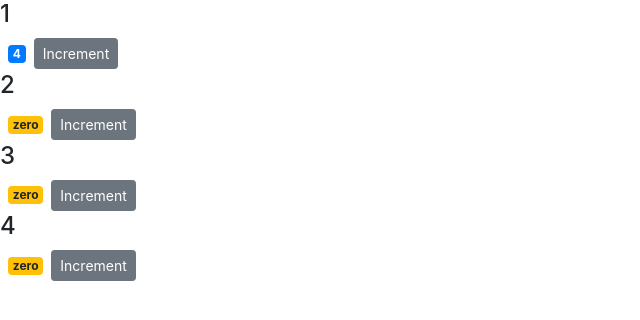
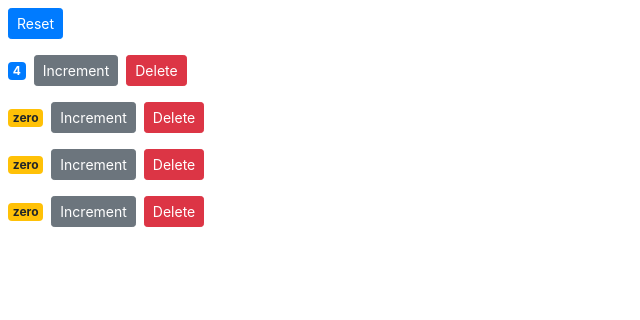
Before and after one commit to ilaydaozdemir/ReactShoppingCart, a React (Create React App) app in the folder shoppingcard/: page / in a window 1280 px wide. Shown: the top 320 px of the page, without its empty margins (0-640 px from the left). Built offline with nearby package versions, Linux system fonts and the light colour scheme.

Commit message:
Add Reset Button and Delete Button

```diff
--- a/shoppingcard/src/components/counter.jsx
+++ b/shoppingcard/src/components/counter.jsx
@@ -2,7 +2,7 @@
 
 class Counter extends Component {
   state = {
-    value: this.props.value,
+    value: this.props.counter.value,
   };
 
   handleIncrement = () => {
@@ -10,16 +10,20 @@
   };
 
   render() {
-    console.log(this.props);
     return (
       <div>
-        <h4>{this.props.id}</h4>
         <span className={this.getBadge()}>{this.formatCount()}</span>
         <button
           onClick={this.handleIncrement}
           className='btn btn-secondary btn-sm'
         >
           Increment
+        </button>
+        <button
+          onClick={() => this.props.onDelete(this.props.counter.id)}
+          className='btn btn-danger btn-sm m-2'
+        >
+          Delete
         </button>
       </div>
     );
--- a/shoppingcard/src/components/counters.jsx
+++ b/shoppingcard/src/components/counters.jsx
@@ -11,13 +11,34 @@
     ],
   };
 
+  handleReset = () => {
+    const counters = this.state.counters.map(c => {
+      c.value = 0;
+      return c;
+    });
+    this.setState({ counters });
+  };
+
+  handleDelete = counterId => {
+    const counters = this.state.counters.filter(c => c.id !== counterId);
+    this.setState({ counters });
+  };
   render() {
     return (
       <div>
+        <button
+          onClick={this.handleReset}
+          className='btn btn-primary btn-sm m-2'
+        >
+          Reset
+        </button>
+
         {this.state.counters.map(counter => (
-          <Counter key={counter.id} value={counter.value} id={counter.id}>
-            <h4>Counter #{counter.id}</h4>
-          </Counter>
+          <Counter
+            key={counter.id}
+            onDelete={this.handleDelete}
+            counter={counter}
+          ></Counter>
         ))}
       </div>
     );
```
Also changed, not shown: 1 other file (tests, documents, lock files or other folders).
